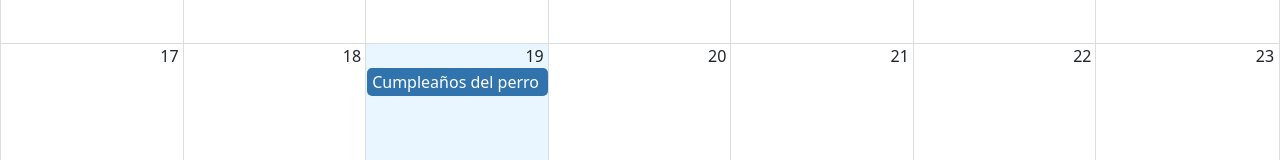
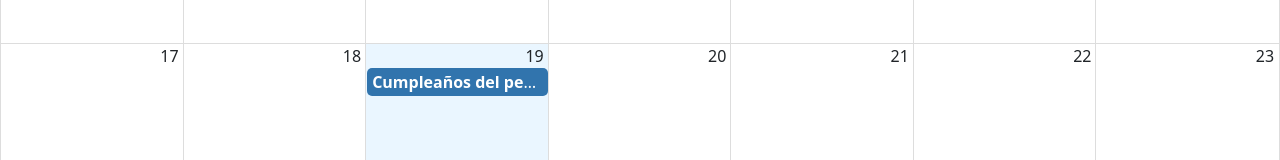
Before and after one commit to romerorei/Calendar-React, a React (Vite) app: page / in a window 1280 px wide. Shown: the part 496-656 px from the top of the page. Built offline with nearby package versions, Linux system fonts and the light colour scheme.

Commit message:
customize CalendarEventBox

```diff
--- /dev/null
+++ b/src/calendar/components/CalendarEventBox.jsx
@@ -0,0 +1,13 @@
+
+
+export const CalendarEventBox = ({ event }) => {
+  console.log(event);
+  const { title, user } = event;
+  return (
+    <>
+      <strong>{ title }</strong>
+      <span> - { user.name }</span>
+
+    </>
+  )
+}
--- a/src/calendar/index.js
+++ b/src/calendar/index.js
@@ -1,2 +1,4 @@
-export * from './pages/CalendarPage'
-export * from './components/Navbar'
+export * from './pages/CalendarPage';
+
+export * from './components/Navbar';
+export * from './components/CalendarEventBox';
--- a/src/calendar/pages/CalendarPage.jsx
+++ b/src/calendar/pages/CalendarPage.jsx
@@ -2,7 +2,7 @@ import { Calendar } from 'react-big-calendar'
 import 'react-big-calendar/lib/css/react-big-calendar.css'
 
 import { addHours } from 'date-fns';
-import { Navbar } from "../"
+import { CalendarEventBox, Navbar } from "../"
 
 import { getMessagesES, localizer } from '../../helpers';
 
@@ -10,8 +10,8 @@ import { getMessagesES, localizer } from '../../helpers';
 const events = [{
   title: 'Cumpleaños del perro',
   notes: 'Comprar torta',
-  start: new Date(),
-  end: addHours( new Date(), 0 ),
+  start: addHours( new Date(), 3 ),
+  end: addHours( new Date(), 7 ),
   bgColor: '#fafafa',
   user: {
     _id: '123',
@@ -23,7 +23,7 @@ const events = [{
 export const CalendarPage = () => {
 
   const eventStyleGetter = ( event, start, end, isSelected ) => {
-    console.log({ event, start, end, isSelected });
+    //console.log({ event, start, end, isSelected });
 
     const style = {
       backgroudColor: '#347CF7',
@@ -35,6 +35,14 @@ export const CalendarPage = () => {
     if (isSelected ) return { style };
 
   }
+
+  // const onDoubleClick = ( event ) => {
+  //   console.log({ doubleClick: event });
+  // }
+
+  // const onSelect = ( event ) => {
+  //   console.log({ click: event });
+  // }
 
   return (
     <>
@@ -49,6 +57,9 @@ export const CalendarPage = () => {
         style={{ height: 'calc( 100vh - 80px )' }}
         messages={ getMessagesES() }
         eventPropGetter={ eventStyleGetter }
+        components={{
+          event: CalendarEventBox
+        }}
       />
     </>
   )
```
Also changed, not shown: 1 other file (tests, documents, lock files or other folders).
